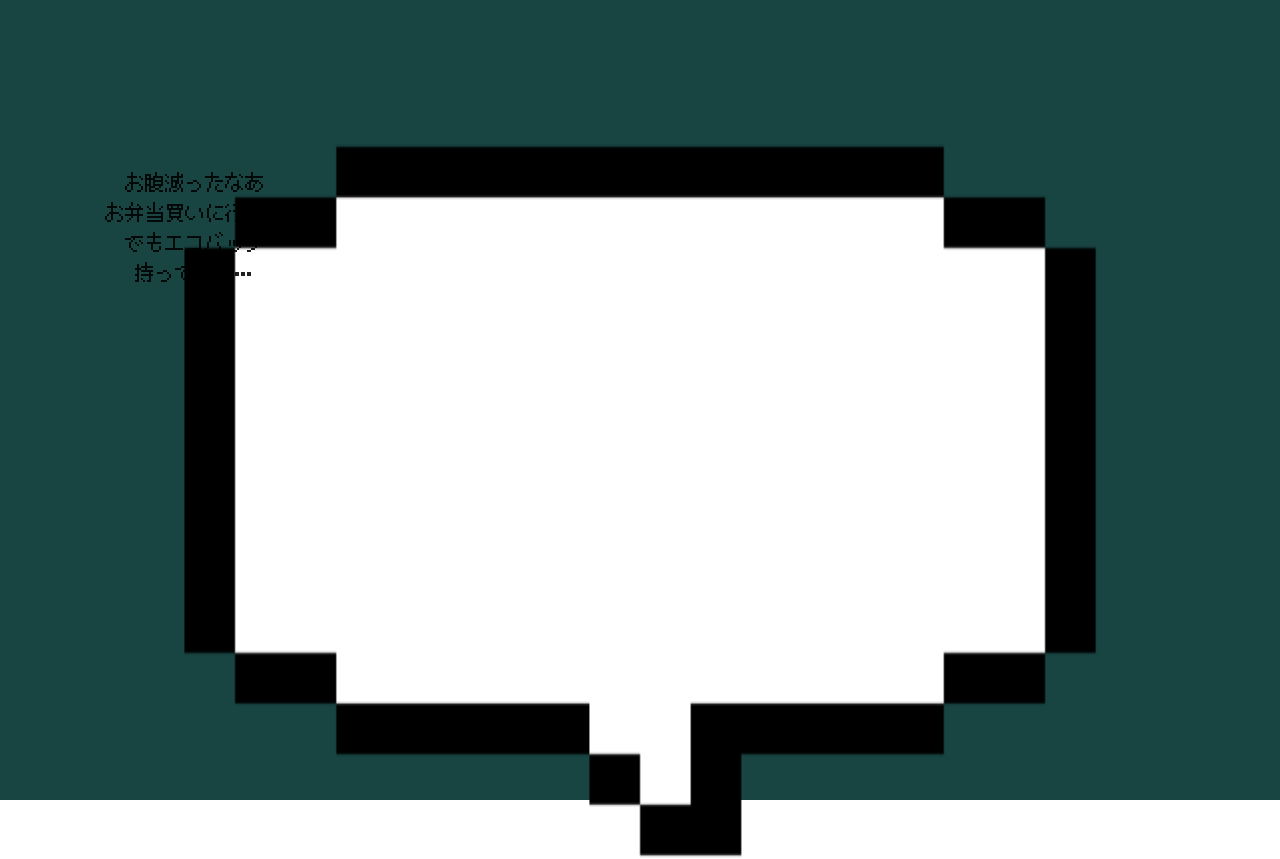
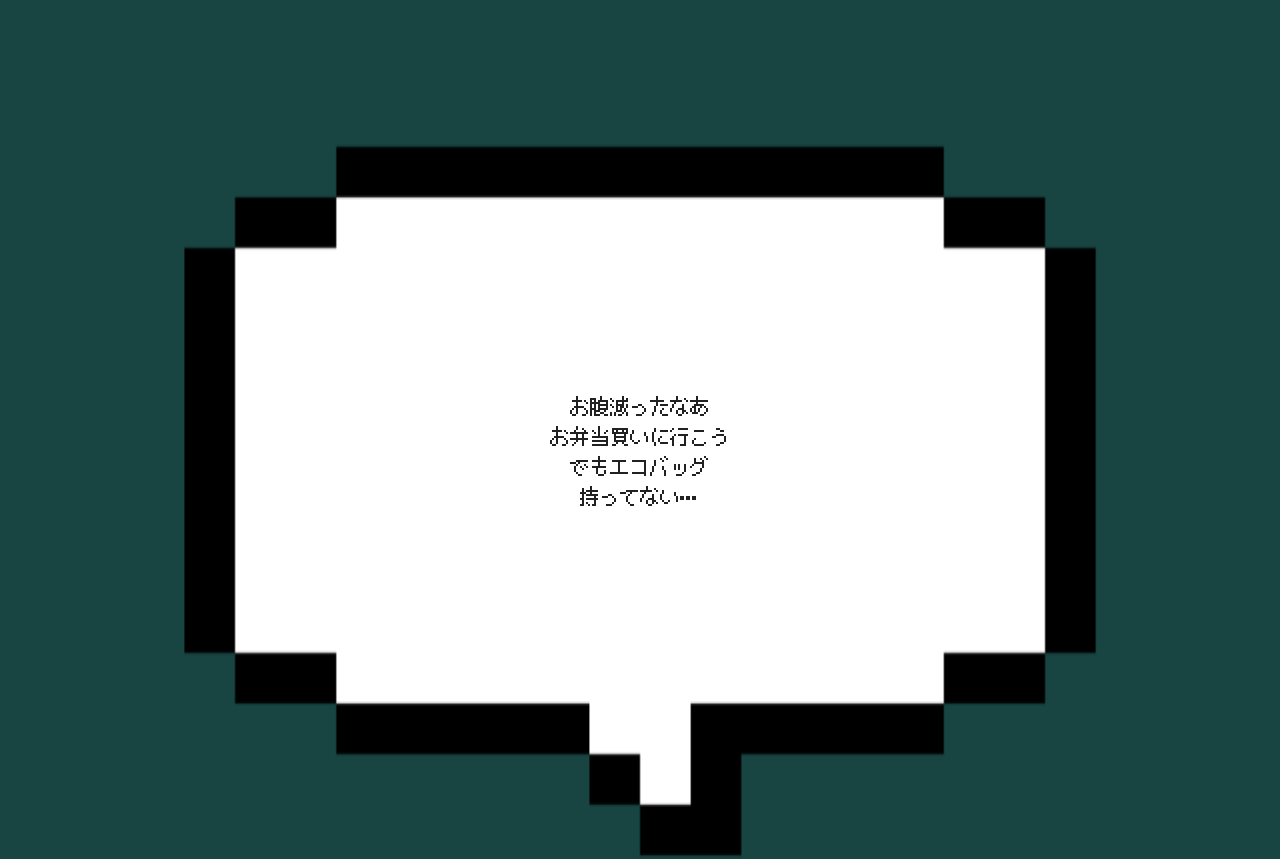
Before and after one commit to SO0O0/the-thinker, a Nuxt app in the folder src/: page /stage1-story in a window 1280 px wide. Shown: the top 859 px of the page. Built offline with nearby package versions, Linux system fonts and the light colour scheme.

Commit message:
:art: Adjust layout

```diff
--- a/src/pages/stage1-story.vue
+++ b/src/pages/stage1-story.vue
@@ -29,7 +29,6 @@ export default Vue.extend({
 <style lang="scss" scoped>
 .stage1-story {
   text-align: center;
-  height: 100vh;
   .proposal {
     position: relative;
     margin-top: 10%;
@@ -37,9 +36,10 @@ export default Vue.extend({
       width: 75%;
     }
     p {
-      top: 40px;
-      left: 105px;
       position: absolute;
+      top: 43%;
+      left: 50%;
+      transform: translate(-50%, -50%);
       font-family: "PixelMplus10";
       font-size: 20px;
     }
```
Also changed, not shown: 4 other files (tests, documents, lock files or other folders).
